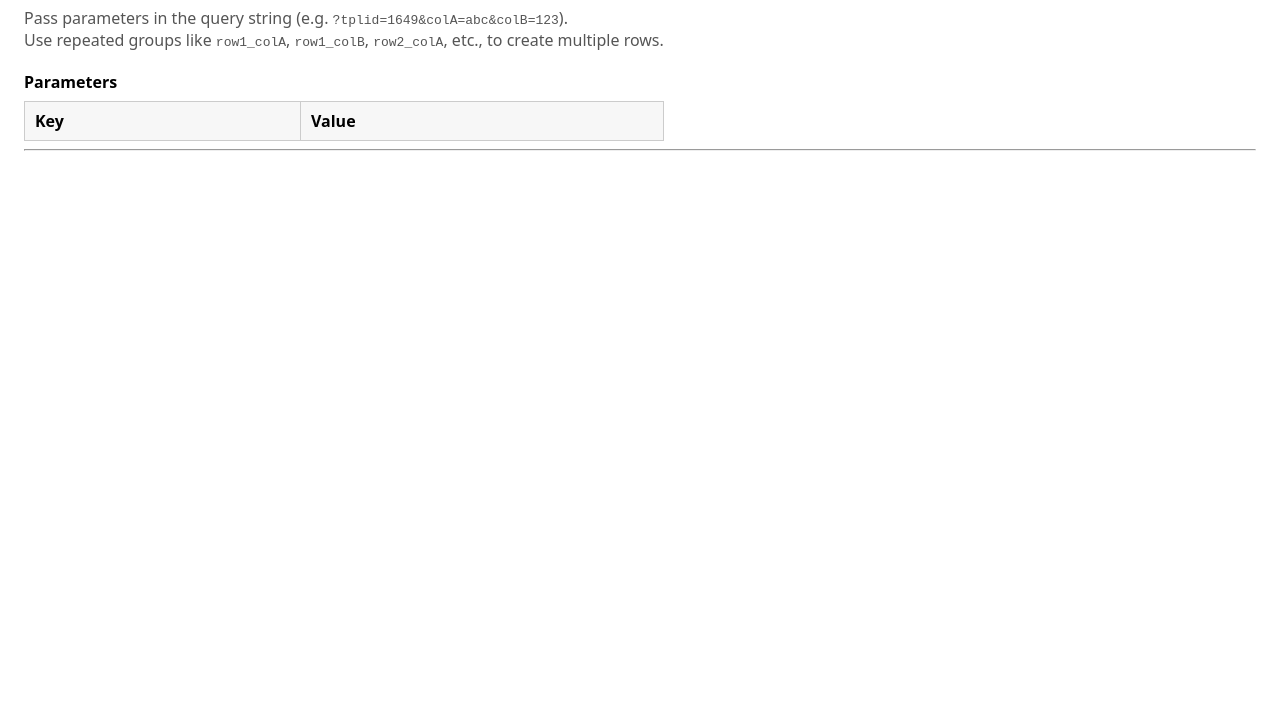
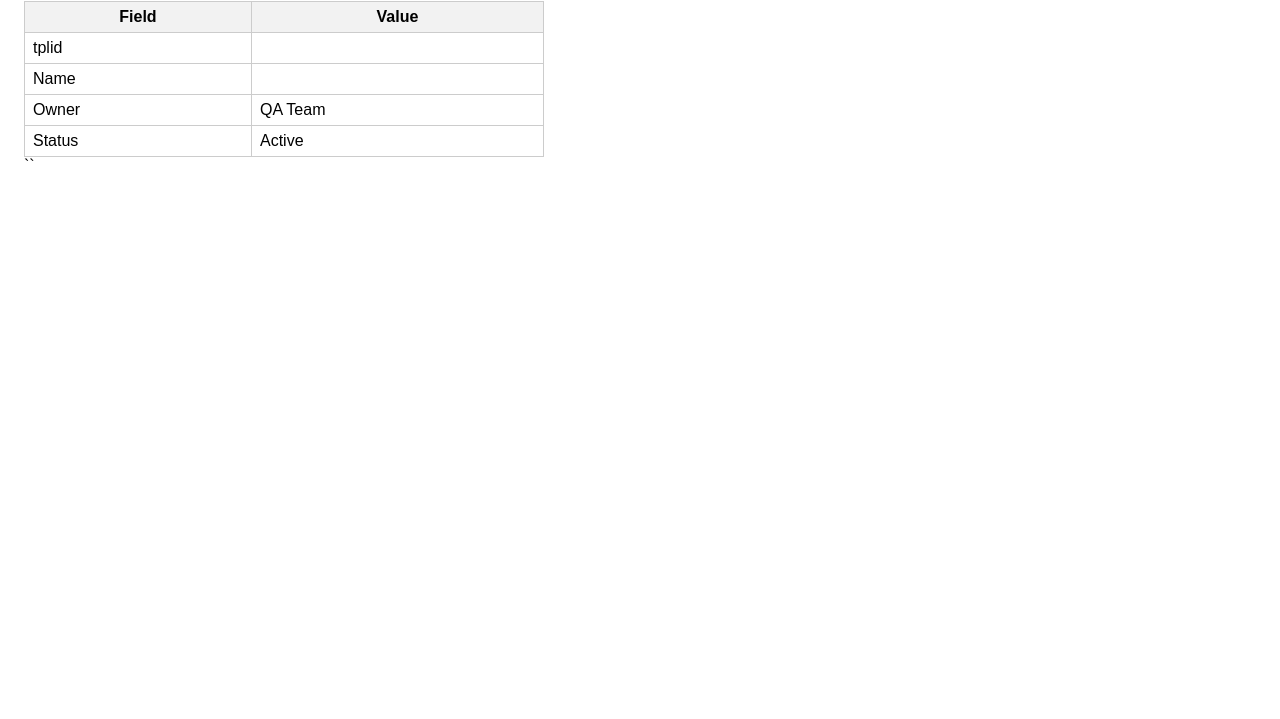
Before and after one commit to sulaya86/pq-echo-table, a plain HTML site: page index.html in a window 1280 px wide. Shown: the part 81-800 px from the top of the page. Drawn offline with Linux system fonts and the light colour scheme.

Commit message:
Update index.html

```diff
--- a/index.html
+++ b/index.html
@@ -1,85 +1,45 @@
 <!doctype html>
-<html lang="en">
+<html>
 <head>
   <meta charset="utf-8" />
-  <title>Power Query Echo Table</title>
-  <meta name="viewport" content="width=device-width, initial-scale=1" />
+  <title>Template Viewer</title>
   <style>
-    body { font-family: system-ui, Arial, sans-serif; margin: 1.5rem; }
-    table { border-collapse: collapse; min-width: 640px; }
-    th, td { border: 1px solid #ccc; padding: 8px 10px; text-align: left; }
-    th { background: #f7f7f7; }
-    caption { text-align:left; font-weight:600; margin-bottom:8px; }
-    .hint { margin: 12px 0 20px; color:#555; }
+    body { font-family: Arial, sans-serif; margin: 1.5rem; }
+    table { border-collapse: collapse; min-width: 520px; }
+    th, td { border: 1px solid #ccc; padding: 6px 8px; }
+    th { background: #f2f2f2; }
   </style>
 </head>
 <body>
-  <h1>Echo Table for Power Query</h1>
-  <div class="hint">
-    Pass parameters in the query string (e.g. <code>?tplid=1649&amp;colA=abc&amp;colB=123</code>).<br/>
-    Use repeated groups like <code>row1_colA</code>, <code>row1_colB</code>, <code>row2_colA</code>, etc., to create multiple rows.
-  </div>
-
-  <table id="echoTable" aria-label="Echo Table">
-    <caption>Parameters</caption>
+  <h1>Template Data</h1>
+  <table id="tplTable">
     <thead>
-      <tr><th>Key</th><th>Value</th></tr>
+      <tr>
+        <th>Field</th>
+        <th>Value</th>
+      </tr>
     </thead>
-    <tbody></tbody>
-  </table>
-
-  <hr />
-
-  <table id="rowsTable" aria-label="Rows Table">
-    <caption>Rows (detected by rowN_* keys)</caption>
-    <thead id="rowsHead"></thead>
-    <tbody id="rowsBody"></tbody>
+    <tbody id="tplBody"></tbody>
   </table>
 
   <script>
-    // Parse query string
-    const params = new URLSearchParams(window.location.search);
+    const q = new URLSearchParams(location.search);
+    const tplid = q.get("tplid") || "";
+    const tbody = document.getElementById("tplBody");
 
-    // Fill the key/value table
-    const kvBody = document.querySelector('#echoTable tbody');
-    for (const [k, v] of params.entries()) {
-      const tr = document.createElement('tr');
+    const rows = [
+      ["tplid", tplid],
+      ["Name", tplid ? `Template ${tplid}` : ""],
+      ["Owner", "QA Team"],
+      ["Status", "Active"]
+    ];
+
+    rows.forEach(([k, v]) => {
+      const tr = document.createElement("tr");
       tr.innerHTML = `<td>${k}</td><td>${v}</td>`;
-      kvBody.appendChild(tr);
-    }
-
-    // Build a row-based table if keys like row1_colA, row2_colA exist
-    // 1) Group by row index prefix: row1_, row2_, ...
-    const rowGroups = {};
-    for (const [k, v] of params.entries()) {
-      const m = k.match(/^row(\d+)_([^=]+)$/i);
-      if (!m) continue;
-      const [, idx, col] = m;
-      rowGroups[idx] ??= {};
-      rowGroups[idx][col] = v;
-    }
-
-    const rowIndexes = Object.keys(rowGroups).sort((a,b)=>+a - +b);
-    if (rowIndexes.length) {
-      // 2) Infer all column names from union of keys
-      const allCols = Array.from(
-        new Set(rowIndexes.flatMap(i => Object.keys(rowGroups[i])))
-      ).sort();
-
-      // 3) Render header
-      const head = document.getElementById('rowsHead');
-      head.innerHTML = `<tr>${allCols.map(c=>`<th>${c}</th>`).join('')}</tr>`;
-
-      // 4) Render body
-      const body = document.getElementById('rowsBody');
-      rowIndexes.forEach(i => {
-        const tr = document.createElement('tr');
-        tr.innerHTML = allCols.map(c => `<td>${rowGroups[i][c] ?? ''}</td>`).join('');
-        body.appendChild(tr);
-      });
-    } else {
-      document.getElementById('rowsTable').style.display = 'none';
-    }
+      tbody.appendChild(tr);
+    });
   </script>
 </body>
 </html>
+``
```
